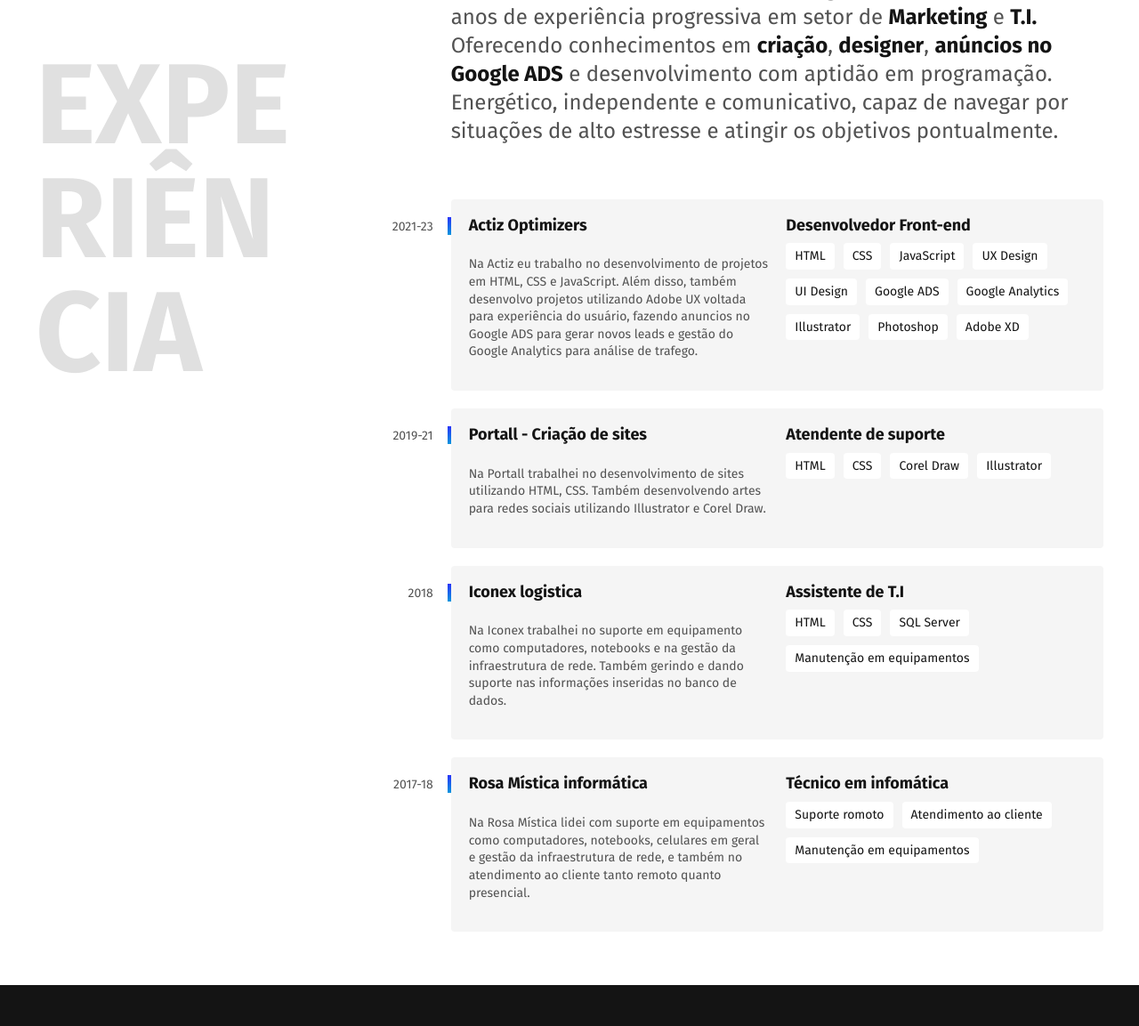
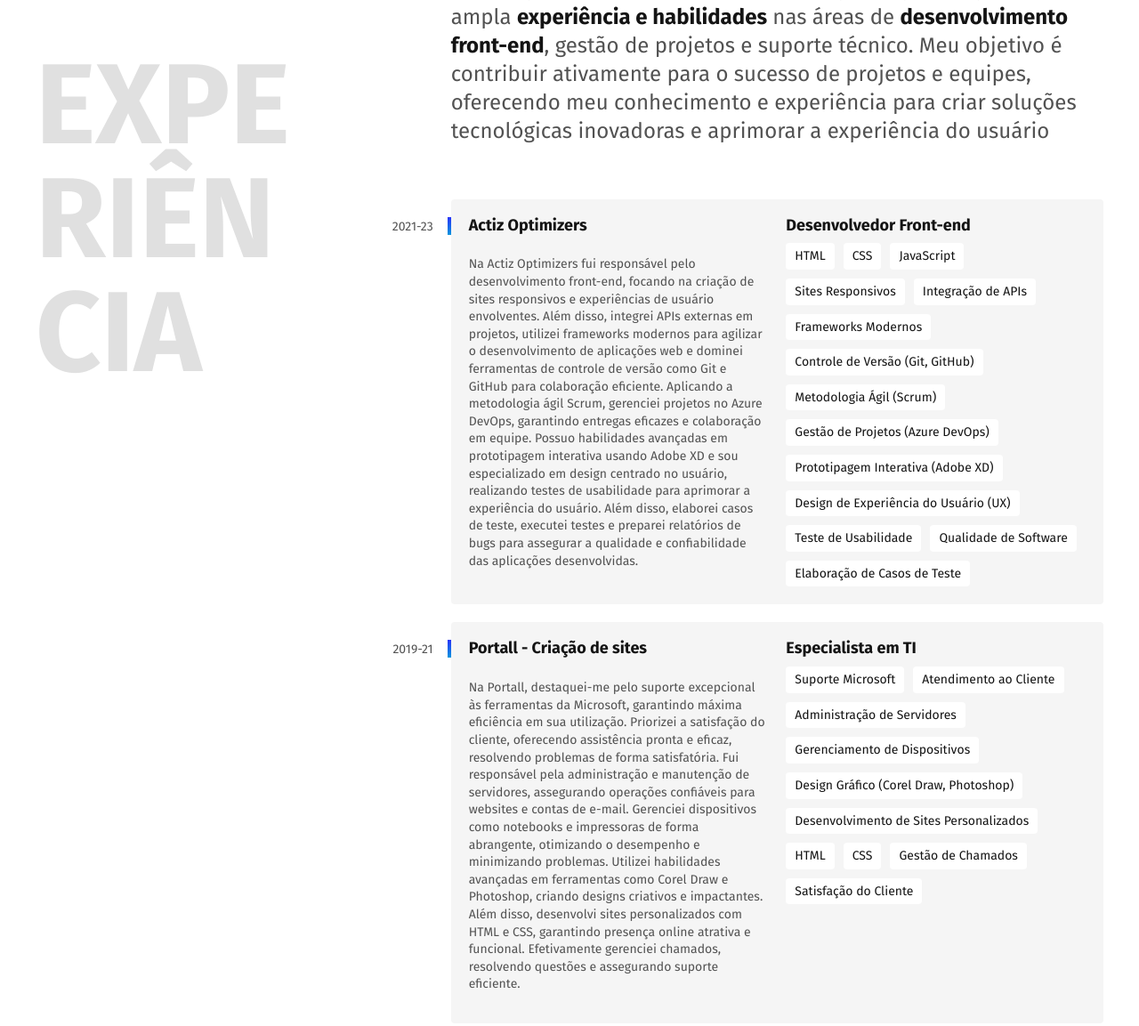
Before and after one commit to Matheusmb41/MatheusBastos, a plain HTML site: page index.html in a window 1280 px wide. Shown: the part 673-1826 px from the top of the page at 89% size. Drawn offline with Linux system fonts and the light colour scheme.

Commit message:
Atualização da descrição

```diff
--- a/index.html
+++ b/index.html
@@ -43,58 +43,81 @@
     <section class="experiencia" id="experiencia">
         <h2 class="subtitulo" data-anime="1100">Experiência</h2>
         <div>
-            <p class="experiencia-texto fadeInDown" data-anime="900">Desenvolvedor <strong>front-end</strong> & <strong>UX/UI Design</strong> motivado, com 5 nos anos de experiência progressiva em setor de <strong>Marketing</strong> e <strong>T.I.</strong> Oferecendo conhecimentos em <strong>criação</strong>, <strong>designer</strong>, <strong>anúncios no Google ADS</strong> e desenvolvimento com aptidão em programação. Energético, independente e comunicativo, capaz de navegar por situações de alto estresse e atingir os objetivos pontualmente.</p>
+            <p class="experiencia-texto fadeInDown" data-anime="900">Busco oportunidades <strong>desafiadoras</strong> em que eu possa aplicar minha ampla <strong>experiência e habilidades</strong> nas áreas de <strong>desenvolvimento front-end</strong>, gestão de projetos e suporte técnico. Meu objetivo é contribuir ativamente para o sucesso de projetos e equipes, oferecendo meu conhecimento e experiência para criar soluções tecnológicas inovadoras e aprimorar a experiência do usuário</p>
             <div class="empresa fadeInDown" data-anime="1300">
                 <span class="empresa-ano">2021-23</span>
                 <h3 class="empresa-titulo">Actiz Optimizers</h3>
                 <span class="empresa-titulo">Desenvolvedor Front-end</span>
-                <p class="empresa-texto">Na Actiz eu trabalho no desenvolvimento de projetos em HTML, CSS e JavaScript. Além disso, também desenvolvo projetos utilizando Adobe UX voltada para experiência do usuário, fazendo anuncios no Google ADS para gerar novos leads e gestão do Google Analytics para análise de trafego.</p>
+                <p class="empresa-texto">Na Actiz Optimizers fui responsável pelo desenvolvimento front-end, focando na criação de sites responsivos e experiências de usuário envolventes. Além disso, integrei APIs externas em projetos, utilizei frameworks modernos para agilizar o desenvolvimento de aplicações web e dominei ferramentas de controle de versão como Git e GitHub para colaboração eficiente. Aplicando a metodologia ágil Scrum, gerenciei projetos no Azure DevOps, garantindo entregas eficazes e colaboração em equipe. Possuo habilidades avançadas em prototipagem interativa usando Adobe XD e sou especializado em design centrado no usuário, realizando testes de usabilidade para aprimorar a experiência do usuário. Além disso, elaborei casos de teste, executei testes e preparei relatórios de bugs para assegurar a qualidade e confiabilidade das aplicações desenvolvidas.</p>
                 <ul class="empresa-habilidades">
                     <li>HTML</li>
                     <li>CSS</li>
                     <li>JavaScript</li>
-                    <li>UX Design</li>
-                    <li>UI Design</li>
-                    <li>Google ADS</li>
-                    <li>Google Analytics</li>
-                    <li>Illustrator</li>
-                    <li>Photoshop</li>
-                    <li>Adobe XD</li>
+                    <li>Sites Responsivos</li>
+                    <li>Integração de APIs</li>
+                    <li>Frameworks Modernos</li>
+                    <li>Controle de Versão (Git, GitHub)</li>
+                    <li>Metodologia Ágil (Scrum)</li>
+                    <li>Gestão de Projetos (Azure DevOps)</li>
+                    <li>Prototipagem Interativa (Adobe XD)</li>
+                    <li>Design de Experiência do Usuário (UX)</li>
+                    <li>Teste de Usabilidade</li>
+                    <li>Qualidade de Software</li>
+                    <li>Elaboração de Casos de Teste</li>
                 </ul>
             </div>
             <div class="empresa">
                 <span class="empresa-ano">2019-21</span>
                 <h3 class="empresa-titulo">Portall - Criação de sites</h3>
-                <span class="empresa-titulo">Atendente de suporte</span>
-                <p class="empresa-texto">Na Portall trabalhei no desenvolvimento de sites utilizando HTML, CSS. Também desenvolvendo artes para redes sociais utilizando Illustrator e Corel Draw.</p>
+                <span class="empresa-titulo">Especialista em TI</span>
+                <p class="empresa-texto">Na Portall, destaquei-me pelo suporte excepcional às ferramentas da Microsoft, garantindo máxima eficiência em sua utilização. Priorizei a satisfação do cliente, oferecendo assistência pronta e eficaz, resolvendo problemas de forma satisfatória. Fui responsável pela administração e manutenção de servidores, assegurando operações confiáveis para websites e contas de e-mail. Gerenciei dispositivos como notebooks e impressoras de forma abrangente, otimizando o desempenho e minimizando problemas. Utilizei habilidades avançadas em ferramentas como Corel Draw e Photoshop, criando designs criativos e impactantes. Além disso, desenvolvi sites personalizados com HTML e CSS, garantindo presença online atrativa e funcional. Efetivamente gerenciei chamados, resolvendo questões e assegurando suporte eficiente.</p>
                 <ul class="empresa-habilidades">
+                    <li>Suporte Microsoft</li>
+                    <li>Atendimento ao Cliente</li>
+                    <li>Administração de Servidores</li>
+                    <li>Gerenciamento de Dispositivos</li>
+                    <li>Design Gráfico (Corel Draw, Photoshop)</li>
+                    <li>Desenvolvimento de Sites Personalizados</li>
                     <li>HTML</li>
                     <li>CSS</li>
-                    <li>Corel Draw</li>
-                    <li>Illustrator</li>
+                    <li>Gestão de Chamados</li>
+                    <li>Satisfação do Cliente</li>
                 </ul>
             </div>
             <div class="empresa">
                 <span class="empresa-ano">2018</span>
                 <h3 class="empresa-titulo">Iconex logistica</h3>
                 <span class="empresa-titulo">Assistente de T.I</span>
-                <p class="empresa-texto">Na Iconex trabalhei no suporte em equipamento como computadores, notebooks e na gestão da infraestrutura de rede. Também gerindo e dando suporte nas informações inseridas no banco de dados.</p>
+                <p class="empresa-texto">Na Iconex, fui encarregado da administração completa de dispositivos, incluindo notebooks, impressoras e dispositivos móveis, garantindo desempenho e funcionalidade otimizados. Especializei-me no gerenciamento da infraestrutura de rede, assegurando uma conectividade estável para apoiar as operações empresariais. Além disso, possuo habilidades comprovadas no suporte e implantação de sistemas operacionais Microsoft Windows 7, 8 e 10, criando ambientes de trabalho confiáveis. Como especialista em ferramentas do pacote Microsoft Office, implementei essas ferramentas de forma eficaz, melhorando a produtividade e a colaboração. Minha competência em gerenciar dados por meio do SQL Server contribuiu para a organização e segurança das informações vitais para o negócio.</p>
                 <ul class="empresa-habilidades">
-                    <li>HTML</li>
-                    <li>CSS</li>
+                    <li>Administração de Dispositivos</li>
+                    <li>Manutenção de Dispositivos</li>
+                    <li>Infraestrutura de Rede</li>
+                    <li>Suporte Windows</li>
+                    <li>Microsoft Office</li>
+                    <li>Gestão de Dados</li>
                     <li>SQL Server</li>
-                    <li>Manutenção em equipamentos</li>
+                    <li>Conectividade</li>
+                    <li>Produtividade</li>
+                    <li>Segurança da Informação</li>
                 </ul>
             </div>
             <div class="empresa">
                 <span class="empresa-ano">2017-18</span>
                 <h3 class="empresa-titulo">Rosa Mística informática</h3>
                 <span class="empresa-titulo">Técnico em infomática</span>
-                <p class="empresa-texto">Na Rosa Mística lidei com suporte em equipamentos como computadores, notebooks, celulares em geral e gestão da infraestrutura de rede, e também no atendimento ao cliente tanto remoto quanto presencial.</p>
+                <p class="empresa-texto">Na Rosa Mística, fui responsável pela administração abrangente de dispositivos (notebooks, impressoras e dispositivos móveis), garantindo eficiência e durabilidade. Especializei-me no gerenciamento da infraestrutura de rede, assegurando conectividade confiável para operações empresariais. Como especialista em Microsoft Office, forneceu suporte técnico, melhorando a produtividade e colaboração. Ofereci atendimento e suporte ao cliente, assegurando a satisfação. Habilidoso em instalações e suporte do Windows 7, 8 e 10, criei ambientes confiáveis. Gerenciei chamados eficientemente, garantindo suporte ágil.</p>
                 <ul class="empresa-habilidades">
-                    <li>Suporte romoto</li>
-                    <li>Atendimento ao cliente</li>
-                    <li>Manutenção em equipamentos</li>
+                    <li>Administração de Dispositivos</li>
+                    <li>Manutenção de Dispositivos</li>
+                    <li>Infraestrutura de Rede</li>
+                    <li>Suporte Microsoft Office</li>
+                    <li>Atendimento ao Cliente</li>
+                    <li>Suporte Windows</li>
+                    <li>Gestão de Chamados</li>
+                    <li>Conectividade</li>
+                    <li>Produtividade</li>
+                    <li>Satisfação do Cliente</li>
                 </ul>
             </div>
         </div>
@@ -105,7 +128,7 @@
         <div class="formacao-container">
             <h2 class="subtitulo">Formação</h2>
             <div>
-                <p class="formacao-texto">Minha mais recente experiência acadêmica foi o curso <strong>intensivo</strong> de <strong>Google ADS</strong> voltada para gerar novos leads. Além disso me mantenho sempre atualizado com cursos intensivos online.</p>
+                <p class="formacao-texto">Minha experiência acadêmica mais recente inclui um <strong>curso intensivo</strong> focado em <strong>CSS Grid Layout</strong>, destinado a tornar os websites responsivos e intuitivos para os usuários. Além disso, mantenho-me continuamente atualizado por meio de cursos intensivos online, buscando aprimorar minhas habilidades e conhecimentos constantemente.</p>
                 <ul class="faculdade-lista">
                     <li class="faculdade">
                         <span class="faculdade-tipo">Bacharelado</span>
@@ -122,11 +145,11 @@
                     <div class="cursos">
                         <h3>Cursos Intensivos</h3>
                         <ul>
+                            <li><a href="https://www.origamid.com/certificate/c8251125" target="_blank">CSS Grid Layout / Certificado</a><span>10h</span></li>
+                            <li><a href="https://www.origamid.com/certificate/cf27f127" target="_blank">Adobe XD / Certificado</a><span>6h</span></li>
+                            <li><a href="https://www.origamid.com/certificate/c48bdda4" target="_blank">CSS Flexbox / Certificado</a><span>6h</span></li>
+                            <li><a href="https://www.origamid.com/certificate/52a7d96b" target="_blank">HTML CSS / Certificado</a><span>46h</span></li>
                             <li>Google ADS <span>24h</span></li>
-                            <li><a href="https://www.origamid.com/certificate/cf27f127" target="_blank">Adobe XD / Certificado</a><span>6h</span></li>
-                            <li><a href="https://www.origamid.com/certificate/52a7d96b" target="_blank">HTML CSS / Certificado</a><span>46h</span></li>
-                            <li><a href="https://www.origamid.com/certificate/c48bdda4" target="_blank">CSS Flexbox / Certificado</a><span>6h</span></li>
-                            <li><a href="https://www.origamid.com/certificate/c8251125" target="_blank">CSS Grid Layout / Certificado</a><span>10h</span></li>
                         </ul>
                     </div>
                     <div class="idiomas">
@@ -147,10 +170,10 @@
             <p class="rodape-texto">Entre em contato comigo e marcamos uma conversa</p>
             <ul class="rodape-contato">
                 <li>matheusmenezesb@hotmail.com</li>
-                <li>+55 (27) 9 9245-0107</li>
+                <li>+55 (27) 9 9639-1448</li>
                 <li><a href="https://www.linkedin.com/in/matheus-bastos-191048214">@Linkedin</a></li>
             </ul>
-            <p class="rodape-copy">Matheus Bastos. Alguns direitos reservados.</p>
+            <p class="rodape-copy">Matheus Bastos.</p>
         </div>
     </footer>
 
```
